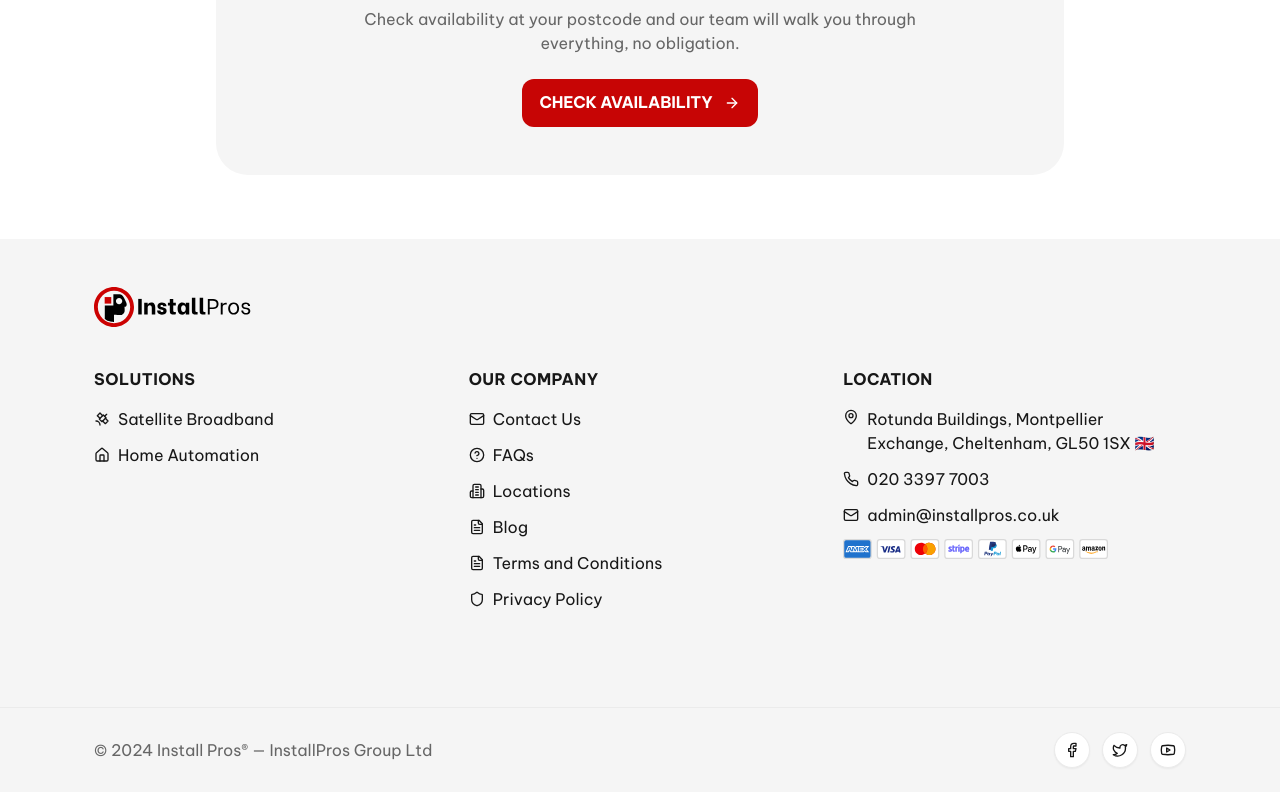
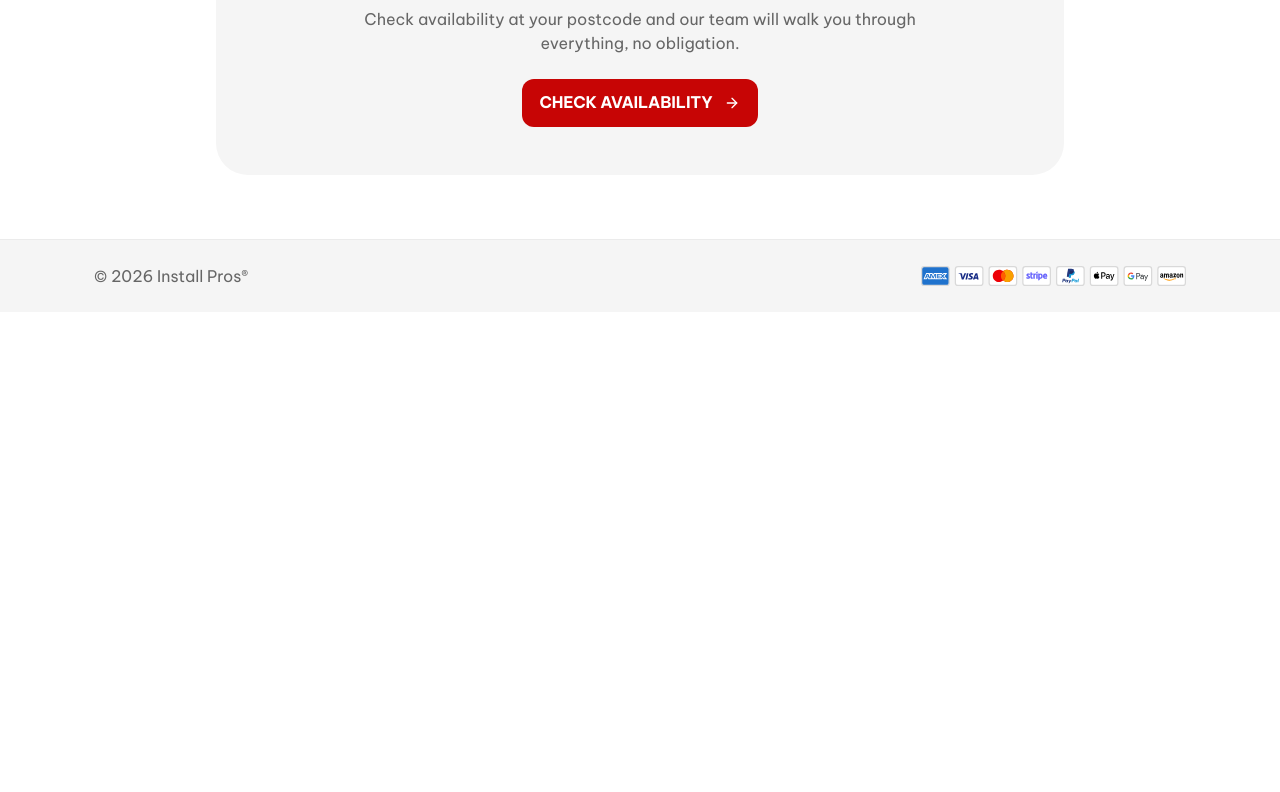
Before and after one commit to iAway7/installpros-uk, a Next.js app: page /faqs in a window 1280 px wide. Shown: the part 1924-2716 px from the top of the page. After the commit the page ends 2236 px from the top, so only its background shows below. Built offline with nearby package versions, Linux system fonts and the light colour scheme; no server answers.

Commit message:
footer: slim bar with copyright + payment methods only

```diff
--- a/src/components/funnel/funnel-footer.tsx
+++ b/src/components/funnel/funnel-footer.tsx
@@ -1,83 +1,14 @@
-import { MapPin, Phone, Satellite, Home, Mail, FileText, Shield, Facebook, Twitter, Youtube, Building2, HelpCircle } from "lucide-react";
-
-/** Footer matching installpros.io (3-column links + bottom social bar). */
+/** Funnel footer — a single slim bar: copyright + accepted payment methods. */
 export function FunnelFooter() {
   return (
-    <footer className="bg-secondary">
-      <div className="container mx-auto py-8 md:py-12" style={{ maxWidth: "1140px" }}>
-        <div className="mb-10">
-          <a href="/install-quote">
-            {/* eslint-disable-next-line @next/next/no-img-element */}
-            <img src="/funnel/installpros-logo-colored-new.svg" alt="InstallPros Logo" className="h-10 transition-opacity hover:opacity-80" />
-          </a>
-        </div>
-
-        <div className="mb-12 grid gap-8 md:grid-cols-3">
-          <div>
-            <h3 className="mb-4 text-sm font-bold tracking-wide text-foreground">SOLUTIONS</h3>
-            <nav className="space-y-3">
-              <FooterLink icon={<Satellite className="h-4 w-4" />} href="/install-quote">Satellite Broadband</FooterLink>
-              <FooterLink icon={<Home className="h-4 w-4" />} href="#">Home Automation</FooterLink>
-            </nav>
-          </div>
-          <div>
-            <h3 className="mb-4 text-sm font-bold tracking-wide text-foreground">OUR COMPANY</h3>
-            <nav className="space-y-3">
-              <FooterLink icon={<Mail className="h-4 w-4" />} href="/contact-us">Contact Us</FooterLink>
-              <FooterLink icon={<HelpCircle className="h-4 w-4" />} href="/faqs">FAQs</FooterLink>
-              <FooterLink icon={<Building2 className="h-4 w-4" />} href="/contact-us">Locations</FooterLink>
-              <FooterLink icon={<FileText className="h-4 w-4" />} href="#">Blog</FooterLink>
-              <FooterLink icon={<FileText className="h-4 w-4" />} href="/terms">Terms and Conditions</FooterLink>
-              <FooterLink icon={<Shield className="h-4 w-4" />} href="/privacy">Privacy Policy</FooterLink>
-            </nav>
-          </div>
-          <div>
-            <h3 className="mb-4 text-sm font-bold tracking-wide text-foreground">LOCATION</h3>
-            <address className="space-y-3 not-italic">
-              <p className="flex items-start gap-2 text-base text-foreground">
-                <MapPin className="mt-0.5 h-4 w-4 shrink-0" /> Rotunda Buildings, Montpellier Exchange, Cheltenham, GL50 1SX 🇬🇧
-              </p>
-              <a href="tel:02033977003" className="flex items-center gap-2 text-base text-foreground transition-colors hover:text-primary">
-                <Phone className="h-4 w-4" /> 020 3397 7003
-              </a>
-              <a href="mailto:admin@installpros.co.uk" className="flex items-center gap-2 text-base text-foreground transition-colors hover:text-primary">
-                <Mail className="h-4 w-4" /> admin@installpros.co.uk
-              </a>
-              {/* eslint-disable-next-line @next/next/no-img-element */}
-              <img src="/funnel/payment-methods.svg" alt="Accepted payment methods" className="mt-4 h-5" />
-            </address>
-          </div>
-        </div>
-      </div>
-
-      <div className="border-t border-border bg-secondary">
-        <div className="container mx-auto py-6" style={{ maxWidth: "1140px" }}>
-          <div className="flex flex-col items-center justify-between gap-4 md:flex-row">
-            <p className="text-base text-muted-foreground">© 2024 Install Pros® — InstallPros Group Ltd</p>
-            <div className="flex items-center gap-3">
-              {[Facebook, Twitter, Youtube].map((Icon, i) => (
-                <a
-                  key={i}
-                  href="#"
-                  aria-label={Icon.name}
-                  className="flex h-9 w-9 items-center justify-center rounded-full border border-border bg-background text-foreground shadow-sm transition-colors hover:border-primary hover:text-primary"
-                >
-                  <Icon className="h-4 w-4" />
-                </a>
-              ))}
-            </div>
-          </div>
+    <footer className="border-t border-border bg-secondary">
+      <div className="container mx-auto py-6" style={{ maxWidth: "1140px" }}>
+        <div className="flex flex-col items-center justify-between gap-4 md:flex-row">
+          <p className="text-base text-muted-foreground">© 2026 Install Pros®</p>
+          {/* eslint-disable-next-line @next/next/no-img-element */}
+          <img src="/funnel/payment-methods.svg" alt="Accepted payment methods" className="h-5" />
         </div>
       </div>
     </footer>
   );
 }
-
-function FooterLink({ icon, href, children }: { icon: React.ReactNode; href: string; children: React.ReactNode }) {
-  return (
-    <a href={href} className="flex items-center gap-2 text-base text-foreground transition-colors hover:text-primary">
-      {icon}
-      {children}
-    </a>
-  );
-}
```
